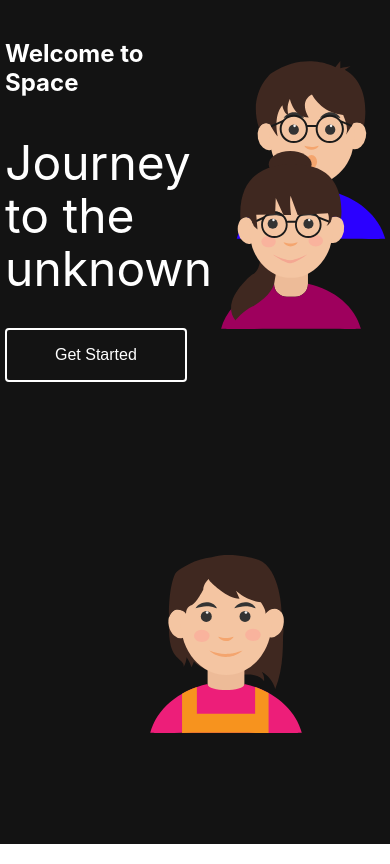
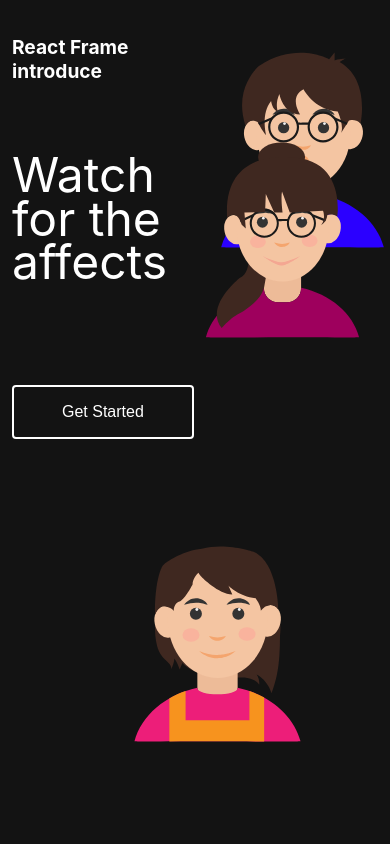
Before and after one commit to Valeria-Kirzhner/react-framer, a React (Create React App) app: page / in a window 390 px wide. Built offline with nearby package versions, Linux system fonts and the light colour scheme.

Commit message:
mobile style and text fixed.

```diff
--- a/src/components/Hero.js
+++ b/src/components/Hero.js
@@ -29,6 +29,7 @@ const ColumnLeft = styled.div`
   flex-content: center;
   align-items: flex-start;
   padding: 5rem 2 rem;
+  margin-left: 5px;
 
   h1 {
     margin-bottom: 0.5rem;
@@ -41,15 +42,18 @@ const ColumnLeft = styled.div`
   }
 
   @media screen and (max-width: 768px) {
-    margin-left: 5px;
     h1 {
+      padding-left: 7px;
       margin-bottom: 0.5rem;
-      font-size: 1.5rem;
+      font-size: 1.2rem;
     }
     p {
+      padding-top: 30px;
+      padding-bottom: 70px;
+      padding-left: 7px;
       margin: 2rem 0;
       font-size: 3rem;
-      line-height: 1.1;
+      line-height: 0.9;
     }
   }
 `;
@@ -63,6 +67,10 @@ const Button = styled(motion.button)`
   cursor: pointer;
   background: transparent;
   color: #fff;
+
+  @media screen and (max-width: 768px) {
+    margin-left: 7px;
+  }
 `;
 const Image = styled(motion.img)`
   position: absolute;
@@ -107,7 +115,7 @@ const Hero = () => {
             animate={{ opacity: 1 }} // animate to ..
             transition={{ opacity: 1 }} // seconds
           >
-            Welcome to Space
+            React Frame introduce
           </motion.h1>
           <motion.p
             variants={fadeLeft}
@@ -115,7 +123,7 @@ const Hero = () => {
             animate="visible"
             transition={{ duration: 1 }}
           >
-            Journey to the unknown
+            Watch for the affects
           </motion.p>
           <Button
             whileHover={{ scale: 1.05 }}
```
